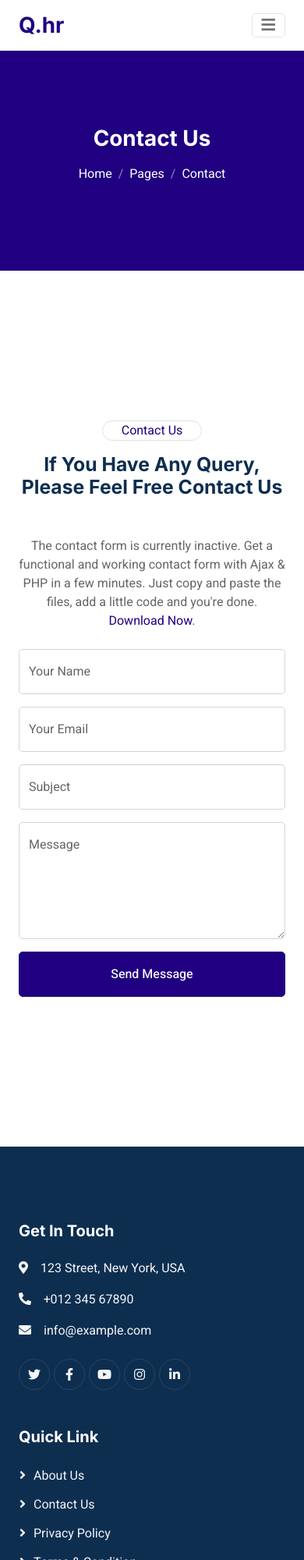
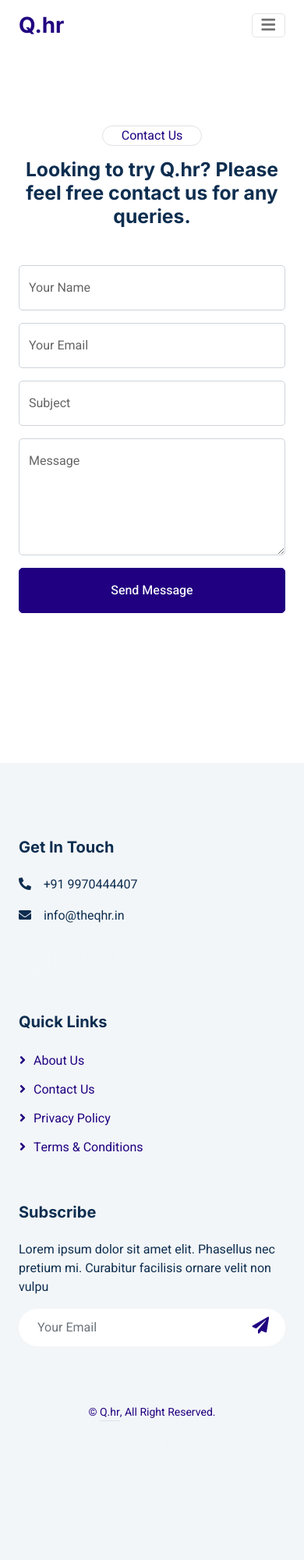
Before and after one commit to qhrdev/qhr_site, a plain HTML site: page contact.html in a window 390 px wide. Shown: the top 2000 px of the page at 78% size. After the commit the page ends 1883 px from the top, so only its background shows below. Drawn offline with nearby package versions, Linux system fonts and the light colour scheme.

Commit message:
contact changes
made changes to contact page

```diff
--- a/contact.html
+++ b/contact.html
@@ -3,7 +3,7 @@
 
 <head>
     <meta charset="utf-8">
-    <title>Q.hr - Consulting HTML Template</title>
+    <title>Q.hr - Your HR Fast Lane</title>
     <meta content="width=device-width, initial-scale=1.0" name="viewport">
     <meta content="" name="keywords">
     <meta content="" name="description">
@@ -55,36 +55,23 @@
                 <div class="collapse navbar-collapse" id="navbarCollapse">
                     <div class="navbar-nav ms-auto py-0">
                         <a href="index.html" class="nav-item nav-link">Home</a>
-                        <a href="about.html" class="nav-item nav-link">About</a>
-                        <a href="service.html" class="nav-item nav-link">Service</a>
+                        <a href="#" class="nav-item nav-link">About Us</a>
                         <div class="nav-item dropdown">
-                            <a href="#" class="nav-link dropdown-toggle" data-bs-toggle="dropdown">Pages</a>
+                            <a href="#" class="nav-link dropdown-toggle" data-bs-toggle="dropdown">Offerings</a>
                             <div class="dropdown-menu m-0">
-                                <a href="feature.html" class="dropdown-item">Features</a>
-                                <a href="quote.html" class="dropdown-item">Free Quote</a>
-                                <a href="team.html" class="dropdown-item">Our Team</a>
-                                <a href="testimonial.html" class="dropdown-item">Testimonial</a>
-                                <a href="404.html" class="dropdown-item">404 Page</a>
+                                <!-- <a href="" class="dropdown-item">Features</a> -->
+                                <a href="index.html#companies" class="dropdown-item">For Companies</a>
+                                <a href="index.html#partners" class="dropdown-item">For Partners</a>
+                                <!-- <a href="404.html" class="dropdown-item">404 Page</a> -->
                             </div>
                         </div>
-                        <a href="contact.html" class="nav-item nav-link active">Contact</a>
+                        <!--  <a href="contact.html" class="nav-item nav-link">Contact</a> -->
                     </div>
-                    <a href="" class="btn btn-light rounded-pill text-primary py-2 px-4 ms-lg-5">Free Quote</a>
+
                 </div>
             </nav>
 
-            <div class="container-xxl bg-primary page-header">
-                <div class="container text-center">
-                    <h1 class="text-white animated zoomIn mb-3">Contact Us</h1>
-                    <nav aria-label="breadcrumb">
-                        <ol class="breadcrumb justify-content-center">
-                            <li class="breadcrumb-item"><a class="text-white" href="#">Home</a></li>
-                            <li class="breadcrumb-item"><a class="text-white" href="#">Pages</a></li>
-                            <li class="breadcrumb-item text-white active" aria-current="page">Contact</li>
-                        </ol>
-                    </nav>
-                </div>
-            </div>
+
         </div>
         <!-- Navbar & Hero End -->
 
@@ -94,11 +81,11 @@
             <div class="container">
                 <div class="mx-auto text-center wow fadeInUp" data-wow-delay="0.1s" style="max-width: 600px;">
                     <div class="d-inline-block border rounded-pill text-primary px-4 mb-3">Contact Us</div>
-                    <h2 class="mb-5">If You Have Any Query, Please Feel Free Contact Us</h2>
+                    <h2 class="mb-5">Looking to try Q.hr? Please feel free contact us for any queries.</h2>
                 </div>
                 <div class="row justify-content-center">
                     <div class="col-lg-7 wow fadeInUp" data-wow-delay="0.3s">
-                        <p class="text-center mb-4">The contact form is currently inactive. Get a functional and working contact form with Ajax & PHP in a few minutes. Just copy and paste the files, add a little code and you're done. <a href="https://htmlcodex.com/contact-form">Download Now</a>.</p>
+
                         <form>
                             <div class="row g-3">
                                 <div class="col-md-6">
@@ -138,44 +125,37 @@
 
 
      <!-- Footer Start -->
-        <div class="container-fluid bg-dark text-light footer pt-5 wow fadeIn" data-wow-delay="0.1s" style="margin-top: 6rem;">
+     <div class="container-fluid bg-light text-dark footer pt-5 wow fadeIn" data-wow-delay="0.1s"
+     style="margin-top: 6rem;">
      <div class="container py-5">
          <div class="row g-5">
-                    <div class="col-md-6 col-lg-3">
-                        <h5 class="text-white mb-4">Get In Touch</h5>
-                        <p><i class="fa fa-map-marker-alt me-3"></i>123 Street, New York, USA</p>
-                        <p><i class="fa fa-phone-alt me-3"></i>+012 345 67890</p>
-                        <p><i class="fa fa-envelope me-3"></i>info@example.com</p>
+             <div class="col-md-6 col-lg-4">
+                 <h5 class="text-dark mb-4">Get In Touch</h5>
+                 <!--<p><i class="fa fa-map-marker-alt me-3"></i>123 Street, New York, USA</p>-->
+                 <p><i class="fa fa-phone-alt me-3"></i>+91 9970444407</p>
+                 <p><i class="fa fa-envelope me-3"></i>info@theqhr.in</p>
                  <div class="d-flex pt-2">
                      <a class="btn btn-outline-light btn-social" href=""><i class="fab fa-twitter"></i></a>
-                            <a class="btn btn-outline-light btn-social" href=""><i class="fab fa-facebook-f"></i></a>
                      <a class="btn btn-outline-light btn-social" href=""><i class="fab fa-youtube"></i></a>
-                            <a class="btn btn-outline-light btn-social" href=""><i class="fab fa-instagram"></i></a>
                      <a class="btn btn-outline-light btn-social" href=""><i class="fab fa-linkedin-in"></i></a>
                  </div>
              </div>
-                    <div class="col-md-6 col-lg-3">
-                        <h5 class="text-white mb-4">Quick Link</h5>
-                        <a class="btn btn-link" href="">About Us</a>
-                        <a class="btn btn-link" href="">Contact Us</a>
-                        <a class="btn btn-link" href="">Privacy Policy</a>
-                        <a class="btn btn-link" href="">Terms & Condition</a>
-                        <a class="btn btn-link" href="">Career</a>
+             <div class="col-md-6 col-lg-4">
+                 <h5 class="text-dark mb-4">Quick Links</h5>
+                 <a class="btn btn-link" href="" style="color: #200080;">About Us</a>
+                 <a class="btn btn-link" href="" style="color: #200080;">Contact Us</a>
+                 <a class="btn btn-link" href="" style="color: #200080;">Privacy Policy</a>
+                 <a class="btn btn-link" href="" style="color: #200080;">Terms & Conditions</a>
              </div>
-                    <div class="col-md-6 col-lg-3">
-                        <h5 class="text-white mb-4">Popular Link</h5>
-                        <a class="btn btn-link" href="">About Us</a>
-                        <a class="btn btn-link" href="">Contact Us</a>
-                        <a class="btn btn-link" href="">Privacy Policy</a>
-                        <a class="btn btn-link" href="">Terms & Condition</a>
-                        <a class="btn btn-link" href="">Career</a>
-                    </div>
-                    <div class="col-md-6 col-lg-3">
-                        <h5 class="text-white mb-4">Newsletter</h5>
-                        <p>Lorem ipsum dolor sit amet elit. Phasellus nec pretium mi. Curabitur facilisis ornare velit non vulpu</p>
+             <div class="col-md-6 col-lg-4">
+                 <h5 class="text-dark mb-4">Subscribe</h5>
+                 <p>Lorem ipsum dolor sit amet elit. Phasellus nec pretium mi. Curabitur facilisis ornare velit
+                     non vulpu</p>
                  <div class="position-relative w-100 mt-3">
-                            <input class="form-control border-0 rounded-pill w-100 ps-4 pe-5" type="text" placeholder="Your Email" style="height: 48px;">
-                            <button type="button" class="btn shadow-none position-absolute top-0 end-0 mt-1 me-2"><i class="fa fa-paper-plane text-primary fs-4"></i></button>
+                     <input class="form-control border-0 rounded-pill w-100 ps-4 pe-5" type="text"
+                         placeholder="Your Email" style="height: 48px;">
+                     <button type="button" class="btn shadow-none position-absolute top-0 end-0 mt-1 me-2"><i
+                             class="fa fa-paper-plane text-primary fs-4"></i></button>
                  </div>
              </div>
          </div>
@@ -183,12 +163,12 @@
      <div class="container">
          <div class="copyright">
              <div class="row">
-                        <div class="col-md-6 text-center text-md-start mb-3 mb-md-0">
-                            &copy; <a class="border-bottom" href="#">Your Site Name</a>, All Right Reserved.
-
-							<!--/*** This template is free as long as you keep the footer author’s credit link/attribution link/backlink. If you'd like to use the template without the footer author’s credit link/attribution link/backlink, you can purchase the Credit Removal License from "https://htmlcodex.com/credit-removal". Thank you for your support. ***/-->
+                 <div class="col-md-6 text-center text-md-start mb-3 mb-md-0" style="color: #200080;">
+                     &copy; <a class="border-bottom" href="#" style="color: #200080;">Q.hr</a>, All Right Reserved.
+                     <!--/*** This template is free as long as you keep the footer author’s credit link/attribution link/backlink. If you'd like to use the template without the footer author’s credit link/attribution link/backlink, you can purchase the Credit Removal License from "https://htmlcodex.com/credit-removal". Thank you for your support.
                      Designed By <a class="border-bottom" href="https://htmlcodex.com">HTML Codex</a>
-                            <br>Distributed By: <a class="border-bottom" href="https://themewagon.com" target="_blank">ThemeWagon</a>
+                     <br>Distributed By: <a class="border-bottom" href="https://themewagon.com"
+                         target="_blank">ThemeWagon</a>***/-->
                  </div>
                  <div class="col-md-6 text-center text-md-end">
                      <div class="footer-menu">
@@ -203,6 +183,7 @@
      </div>
  </div>
  <!-- Footer End -->
+
 
 
         <!-- Back to Top -->
```
Lines whose indentation alone changed are shown as unchanged.
